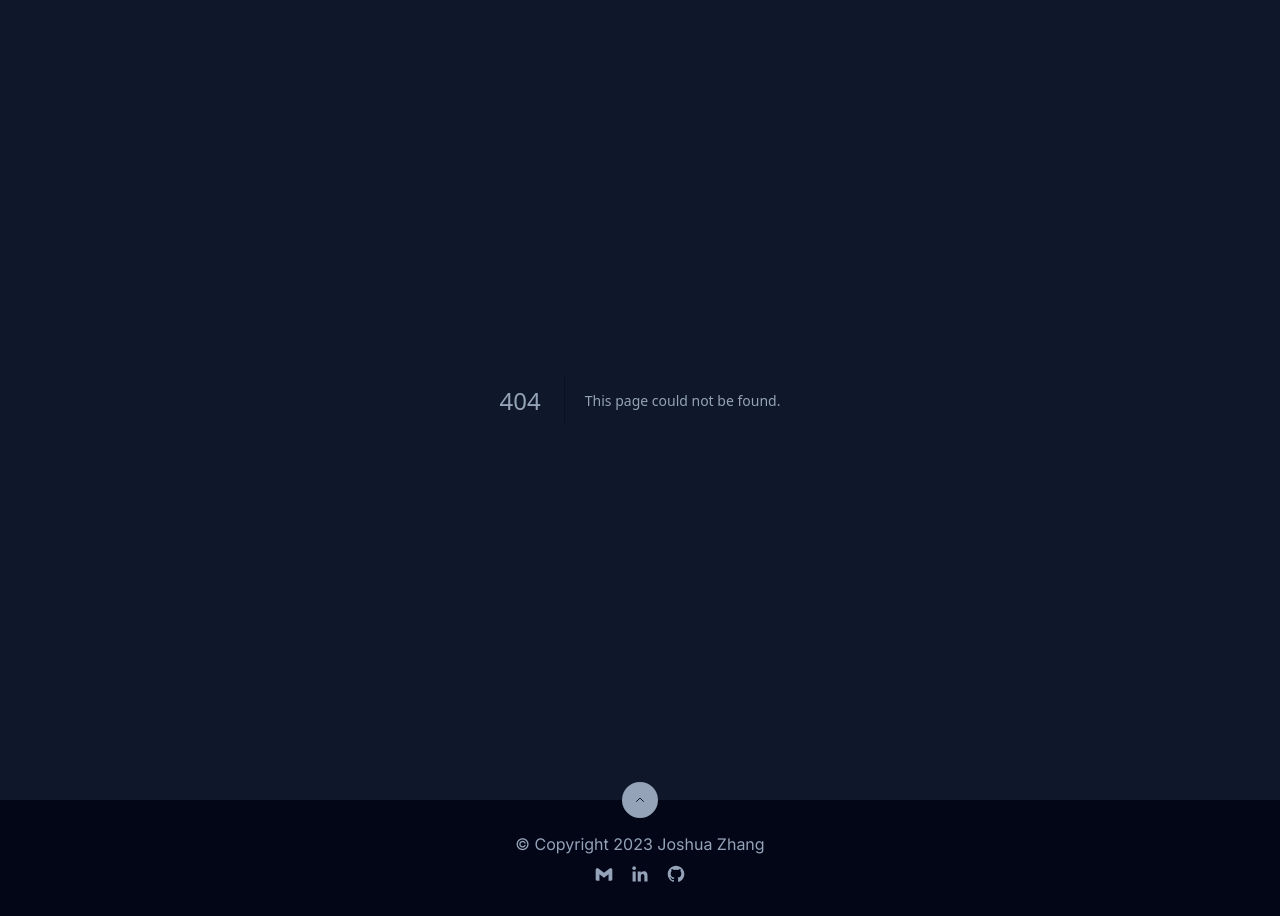
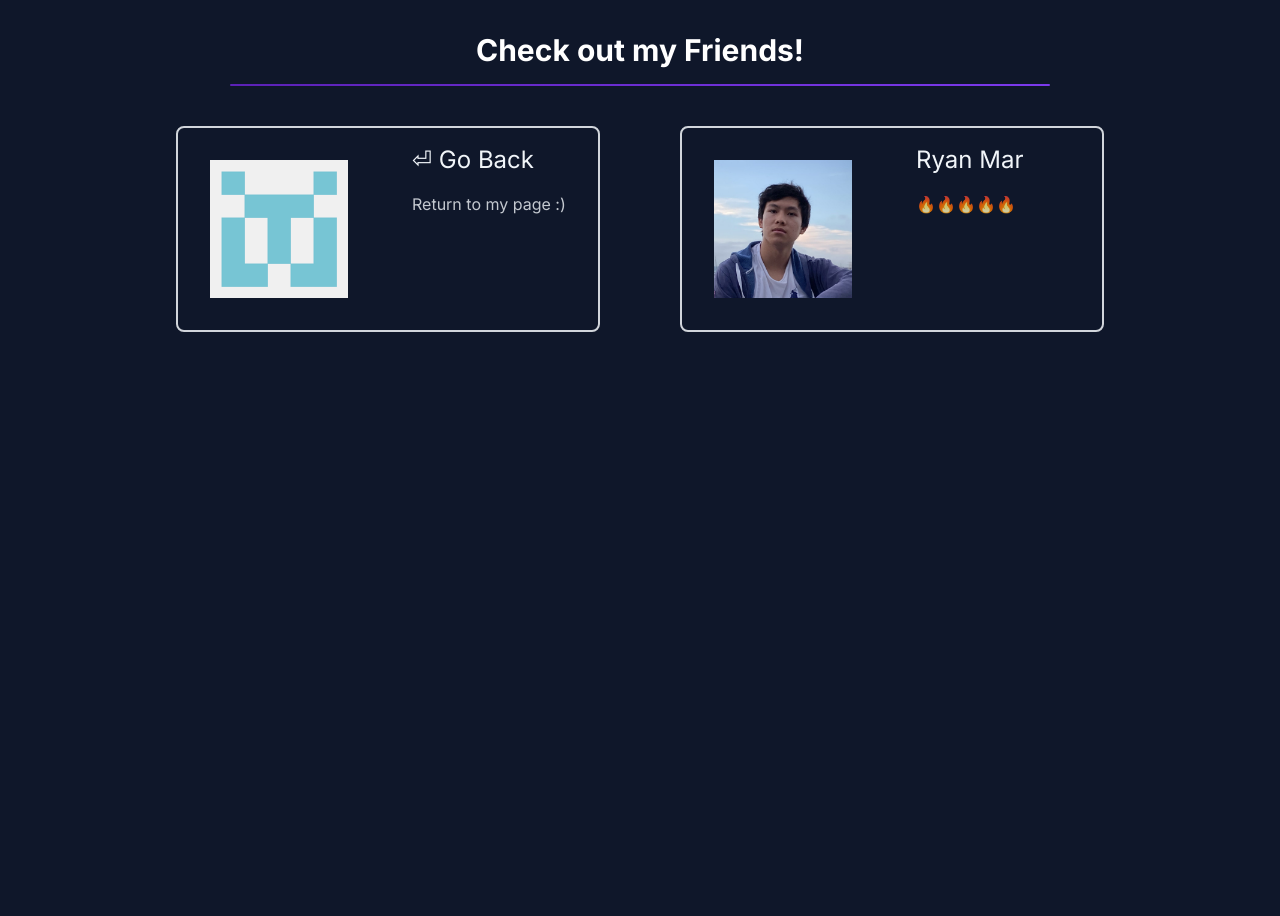
Before and after one commit to Teddygat0r/portfolio-prod, a Next.js app in the folder tailwind-app/: page /friends in a window 1280 px wide. Before the commit this address had no page. After the commit the page ends 800 px from the top, so only its background shows below. Built offline with nearby package versions, Linux system fonts and the light colour scheme.

Commit message:
Basic Friends Page

```diff
--- a/tailwind-app/app/components/navbar.tsx
+++ b/tailwind-app/app/components/navbar.tsx
@@ -4,9 +4,9 @@ import Link from "next/link";
 import LinkDetails from "../interfaces/LinkDetails";
 
 const NAVBAR_URLS: LinkDetails[] = [
-    { desc: "Home", url: "/" },
-    { desc: "Projects", url: "portfolio" },
-    { desc: "About", url: "about" },
+    { desc: "Projects", url: "#portfolio" },
+    { desc: "About", url: "#about" },
+    { desc: "Friends", url: "friends" },
 ];
 
 const scroll = (
@@ -14,7 +14,7 @@ const scroll = (
     url: string
 ) => {
     e.preventDefault();
-    const obj = document.getElementById(url.toLowerCase());
+    const obj = document.getElementById(url.toLowerCase().slice(1));
     obj?.scrollIntoView({ behavior: "smooth" });
 };
 
@@ -27,9 +27,10 @@ export default function NavBar() {
                 return (
                     <Link
                         key={desc}
-                        href={`#${url}`}
+                        href={`${url}`}
                         onClick={(e) => {
-                            scroll(e, url);
+                            if (url.startsWith("#"))
+                                scroll(e, url);
                         }}
                         className="p-4 transition duration-300 border-b-2 border-slate-900 hover:border-violet-300 hover:text-violet-300">
                         {desc}
--- /dev/null
+++ b/tailwind-app/app/friends/components/friend.tsx
@@ -0,0 +1,41 @@
+"use client";
+
+import React from "react";
+    import Image from 'next/image'
+import Link from "next/link";
+import FriendDetails from "@/app/interfaces/FriendProps";
+
+const Friend: React.FC<FriendDetails> = ({ name, desc, url, image }) => {
+    const imageurl = image || "/defaulticon.png";
+
+    return (
+        <Link href={url} target="_blank" className="grid grid-cols-2 gap-12 mx-4 my-2 border-2 border-gray-300 p-4 rounded-lg hover:bg-gray-100 transition-colors text-slate-100 hover:text-violet-700">
+            <div className="p-4">
+                <Image src={imageurl} alt={name + " pfp"} width={300} height={300} className=""/>
+            </div>
+            <div>
+                <h1 className="text-2xl">{name}</h1>
+                <p className="opacity-80 mt-4">{desc}</p>
+            </div>
+
+            {/* <div className="grow-0">
+                <h1>{time}</h1>
+            </div>
+            <div className="flex grow flex-col gap-1">
+                <Link
+                    className="text-base font-semibold text-blue-700"
+                    href={url}
+                    target="_blank"
+                >
+                    {name}
+                </Link>
+                <div className="text-sm">
+                    <h2>{desc}</h2>
+                    <h2>{image}</h2>
+                </div>
+            </div> */}
+        </Link>
+    );
+};
+
+export default Friend;
--- /dev/null
+++ b/tailwind-app/app/friends/page.tsx
@@ -0,0 +1,36 @@
+
+import { Analytics } from "@vercel/analytics/react";
+import Friend from "./components/friend";
+import FriendDetails from "../interfaces/FriendProps";
+
+const friends: FriendDetails[] = [
+    {
+        desc: "Return to my page :)",
+        name: "⏎ Go Back",
+        url: "/",
+    },
+    {
+        desc: "🔥🔥🔥🔥🔥",
+        name: "Ryan Mar",
+        url: "https://ryanmar.vercel.app/",
+        image: "/friends/rm.png"
+    }
+]
+
+export default function Home() {
+    return (
+        <div className="flex h-full flex-col justify-center mx-[10%]">
+            <div className="flex flex-col items-center justify-center gap-4 mt-8">
+                <h1 className="text-3xl font-bold text-white">Check out my Friends!</h1>
+                <div className="h-[2px] w-[80%] rounded-full bg-gradient-to-r from-violet-800 to-violet-600"></div>
+            </div>
+
+            <div className="grid grid-cols-2 gap-12 p-8">
+                {friends.map((friend, index) => (
+                    <Friend key={index} {...friend} />
+                ))}
+            </div>
+            <Analytics />
+        </div>
+    );
+}
--- /dev/null
+++ b/tailwind-app/app/interfaces/FriendProps.ts
@@ -0,0 +1,8 @@
+interface FriendDetails {
+    name: string,
+    desc: string,
+    url: string,
+    image?: string,
+}
+
+export default FriendDetails;
--- a/tailwind-app/app/layout.tsx
+++ b/tailwind-app/app/layout.tsx
@@ -1,14 +1,13 @@
 import "./globals.css";
 import type { Metadata } from "next";
 import { Inter } from "next/font/google";
-import Footer from "./components/footer";
 import { GoogleAnalytics } from "@next/third-parties/google";
 
 const inter = Inter({ subsets: ["latin"] });
 
 export const metadata: Metadata = {
     title: "Joshua Zhang | SDE",
-    description: "Generated by create next app",
+    description: "i love ds",
 };
 
 export default function RootLayout({
@@ -22,7 +21,6 @@ export default function RootLayout({
                 className={`${inter.className} flex flex-col text-slate-400 dark:bg-slate-900`}
             >
                 <main className="h-full">{children}</main>
-                <Footer />
                 <GoogleAnalytics gaId={"G-HGHL1B13CQ"} />
             </body>
         </html>
--- a/tailwind-app/app/page.tsx
+++ b/tailwind-app/app/page.tsx
@@ -3,6 +3,7 @@ import Portfolio from "./components/portfolio";
 import About from "./components/about";
 import { Analytics } from "@vercel/analytics/react";
 import Experience from "./components/experience";
+import Footer from "./components/footer";
 
 export default function Home() {
     return (
@@ -16,6 +17,7 @@ export default function Home() {
                 className="absolute -z-10 aspect-square w-[10%] justify-start rounded-full bg-gradient-to-br from-sky-500 to-emerald-800 opacity-0 blur-[100px] transition duration-1000"
                 id="blob"
             ></div>
+            <Footer />
         </div>
     );
 }
--- a/tailwind-app/next.config.js
+++ b/tailwind-app/next.config.js
@@ -1,4 +1,13 @@
 /** @type {import('next').NextConfig} */
-const nextConfig = {};
+const nextConfig = {
+    images: {
+        remotePatterns: [
+            {
+                protocol: 'https',
+                hostname: '**', // Wildcard to allow all remote hostnames
+            },
+        ],
+    },
+};
 
 module.exports = nextConfig;
```
Also changed, not shown: tailwind-app/public/defaulticon.png (added), tailwind-app/public/friends/rm.png (added).
